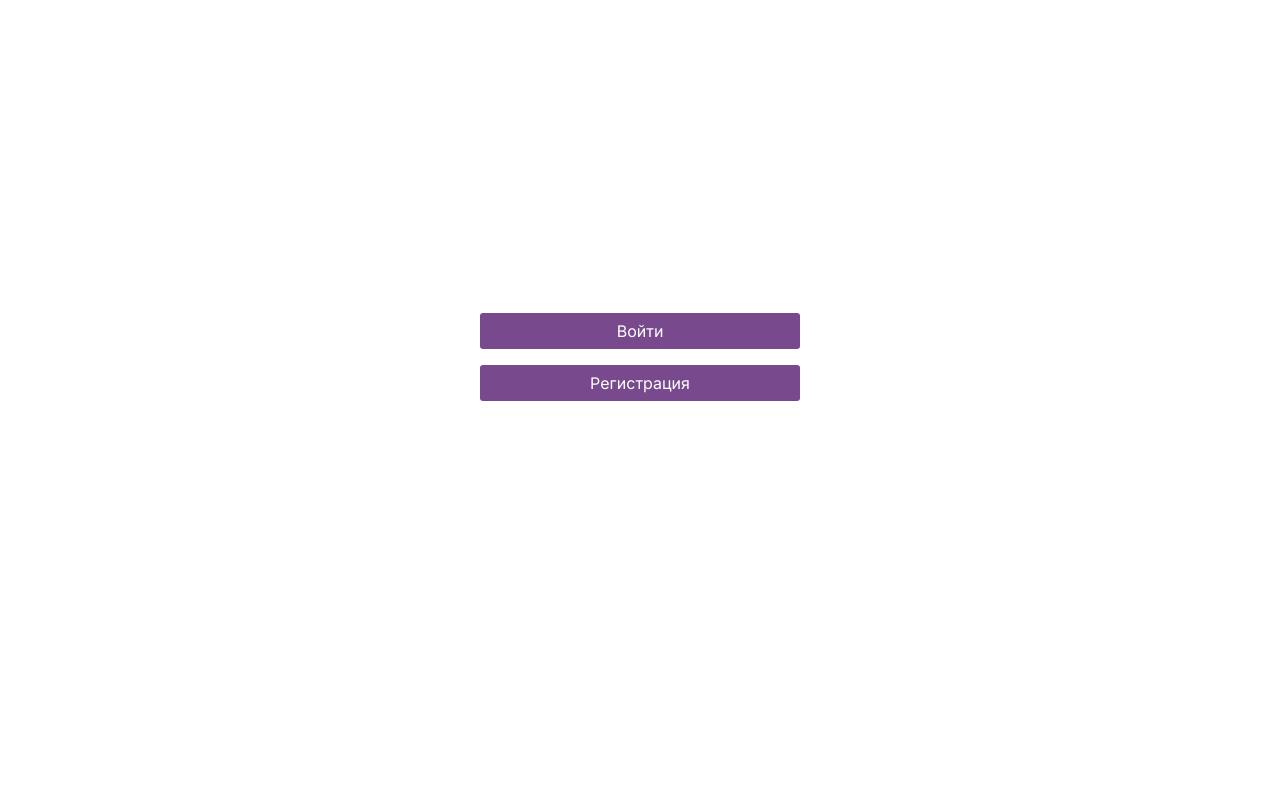
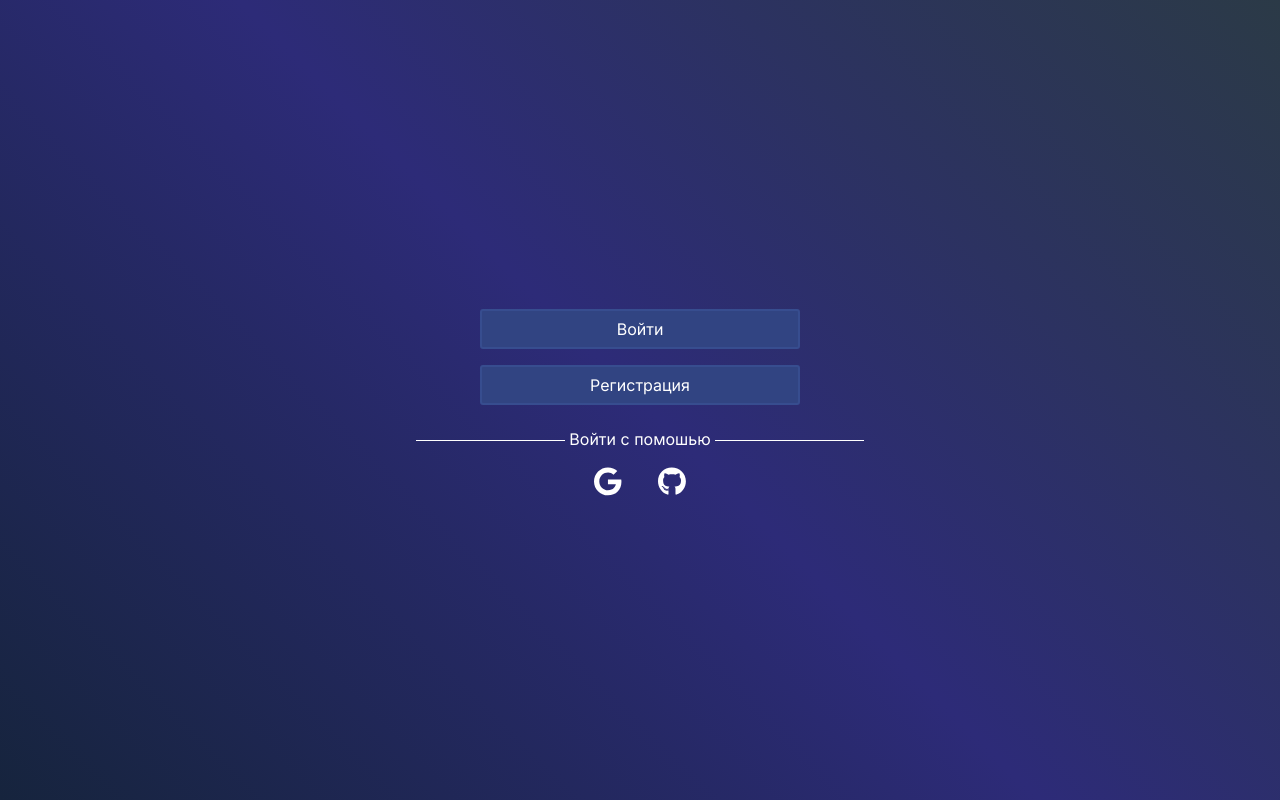
Before and after one commit to Concrete-solvents/concrete-solvents-frontend, a React app: page / in a window 1280 px wide. Built offline with nearby package versions, Linux system fonts and the light colour scheme.

Commit message:
fix background Welcome Page

```diff
--- a/src/pages/welcome/welcome.module.css
+++ b/src/pages/welcome/welcome.module.css
@@ -1,6 +1,8 @@
 .container {
   width: 100%;
   height: 100vh;
+
+  background: var(--blueBackground);
 }
 
 .buttons {
@@ -17,6 +19,10 @@
   margin: 0.5rem;
   padding: 0.5rem;
 
+  color: #fff;
+  border: 2px solid var(--blueBorder);
+  background-color: var(--blueInputAndButton);
+
   font-weight: 400;
 }
 
@@ -24,6 +30,10 @@
   width: 20rem;
   margin: 0.5rem;
   padding: 0.5rem;
+
+  color: #fff;
+  border: 2px solid var(--blueBorder);
+  background-color: var(--blueInputAndButton);
 
   font-weight: 100;
 }
```
